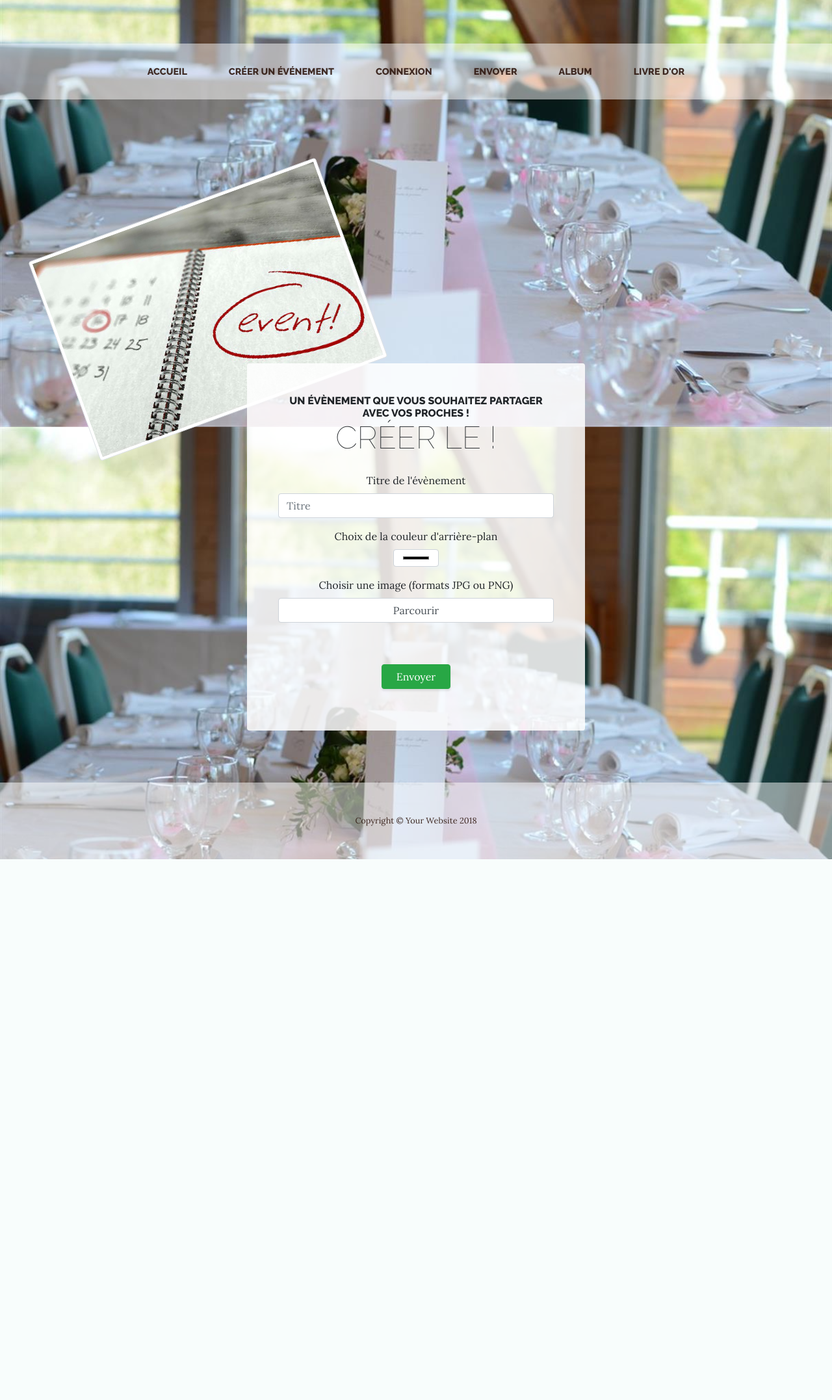
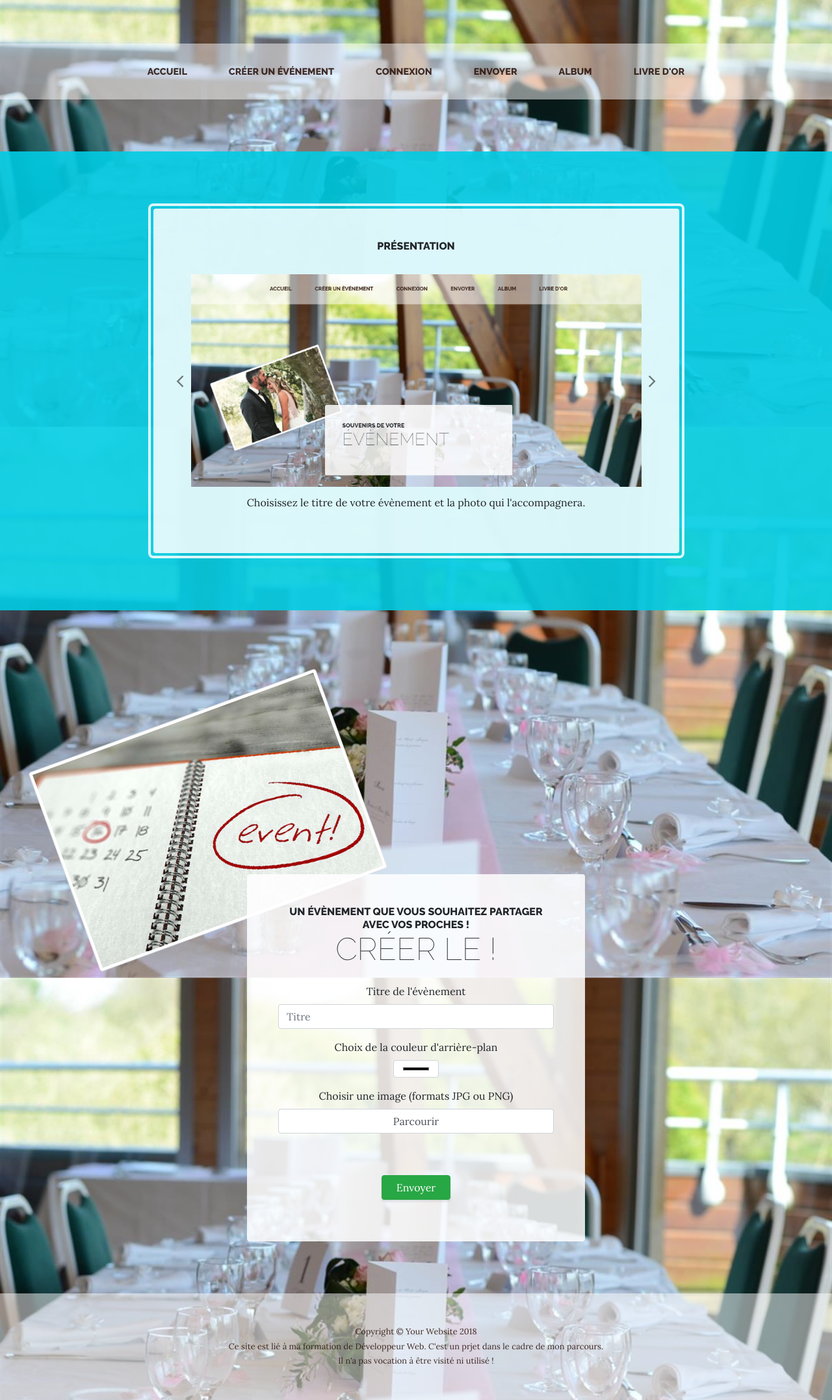
Before and after one commit to Audrey24/Projet5DWJ, a PHP site: page /projet_5/createEvent in a window 1280 px wide. Shown: the part 191-2345 px from the top of the page at 65% size. Before the commit the page ends 1513 px from the top, so only its background shows below. Run offline with PHP 8.4, Linux system fonts and the light colour scheme.

Commit message:
Ajout d'un slider pour la compréhension du form de création de l'évt.

```diff
--- a/lib/css/createEvent.css
+++ b/lib/css/createEvent.css
@@ -35,3 +35,11 @@
   font-style: normal;
   font-weight: normal;
 }
+
+.fa.fa-angle-right {
+  color: black;
+}
+
+.fa.fa-angle-left {
+  color: black;
+}
--- a/lib/css/medias.css
+++ b/lib/css/medias.css
@@ -84,3 +84,7 @@ img {
 .baguetteBox-button {
     background-color: transparent !important;
 }
+
+#sectionMedias {
+  margin-top: 10rem;
+}
--- a/views/createEvent.php
+++ b/views/createEvent.php
@@ -1,3 +1,51 @@
+<section class="page-section cta">
+  <div class="container">
+    <div class="row">
+      <div class="col-xl-9 mx-auto">
+        <div class="cta-inner text-center rounded">
+          <h2 class="section-heading mb-4">
+            <span class="section-heading-upper">Présentation </span>
+          </h2>
+
+          <div id="carouselExampleControls" class="carousel slide" data-ride="carousel">
+            <div class="carousel-inner">
+              <div class="carousel-item active">
+                <img class="d-block w-100" src="lib/images/titrePhoto.png" alt="Choix du titre et de la photo">
+                <div>
+                  <p>Choisissez le titre de votre évènement et la photo qui l'accompagnera.</p>
+                </div>
+              </div>
+
+              <div class="carousel-item">
+                <img class="d-block w-100" src="lib/images/livreDor.png" alt="Livre d'or">
+                <div>
+                  <p>Choisissez la couleur de votre livre d'or.</p>
+                </div>
+              </div>
+
+              <div class="carousel-item">
+                <img class="d-block w-100" src="lib/images/site.png" alt="Livre d'or">
+                <div>
+                  <p>Partagez vos photos et profitez de votre site.</p>
+                </div>
+              </div>
+          </div>
+        </div>
+      </div>
+
+      <a class="carousel-control-prev" href="#carouselExampleControls" role="button" data-slide="prev">
+        <i class="fa fa-angle-left fa-2x"></i>
+        <span class="sr-only">Previous</span>
+      </a>
+
+      <a class="carousel-control-next" href="#carouselExampleControls" role="button" data-slide="next">
+        <i class="fa fa-angle-right fa-2x"></i>
+        <span class="sr-only">Next</span>
+      </a>
+    </div>
+  </div>
+</section>
+
 <section id="sectionCreateEvent" class="page-section about-heading">
   <div class="container">
     <img id="imgCreateEvent" class="img-thumbnail about-heading-img mb-3 mb-lg-0" src="lib/images/createEvent.jpg" alt="Calendrier avec une date d'évènement">
@@ -44,7 +92,6 @@
                         <button type="submit" class="btn btn-success col-lg-3">Envoyer</button>
                       </div>
                     </form>
-                  </div>
                 </div>
               </div>
             </div>
--- a/views/footer.php
+++ b/views/footer.php
@@ -1,6 +1,8 @@
 <footer class="footer text-faded text-center py-5">
   <div class="container">
     <p class="m-0 small">Copyright &copy; Your Website 2018</p>
+    <p class="m-0 small">Ce site est lié à ma formation de Développeur Web. C'est un prjet dans le cadre de mon parcours.</p>
+    <p class="m-0 small">Il n'a pas vocation à être visité ni utilisé !</p>
   </div>
 </footer>
 
--- a/views/header.php
+++ b/views/header.php
@@ -30,6 +30,7 @@
 
     <!-- Custom styles for this template -->
     <link href="other/theme/css/business-casual.css" rel="stylesheet">
+    <link rel="stylesheet" type="text/css" href="https://maxcdn.bootstrapcdn.com/font-awesome/4.7.0/css/font-awesome.min.css">
 
   </head>
 
```
Also changed, not shown: views/medias.php (+22 -54 lines), lib/images/livreDor.png (added), lib/images/maries.jpg (added), lib/images/maries.png (added), lib/images/site.png (added), lib/images/titrePhoto.png (added).
